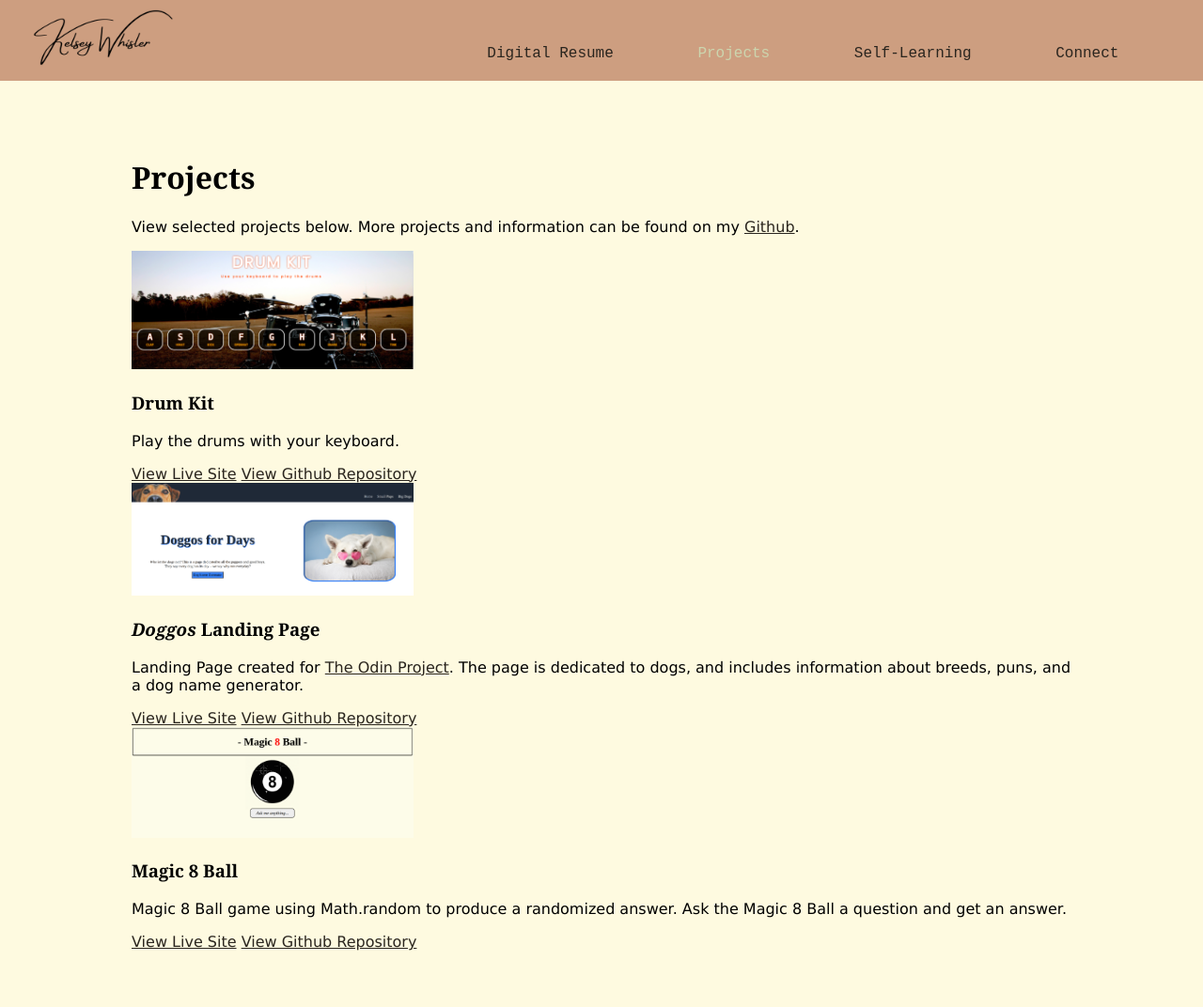
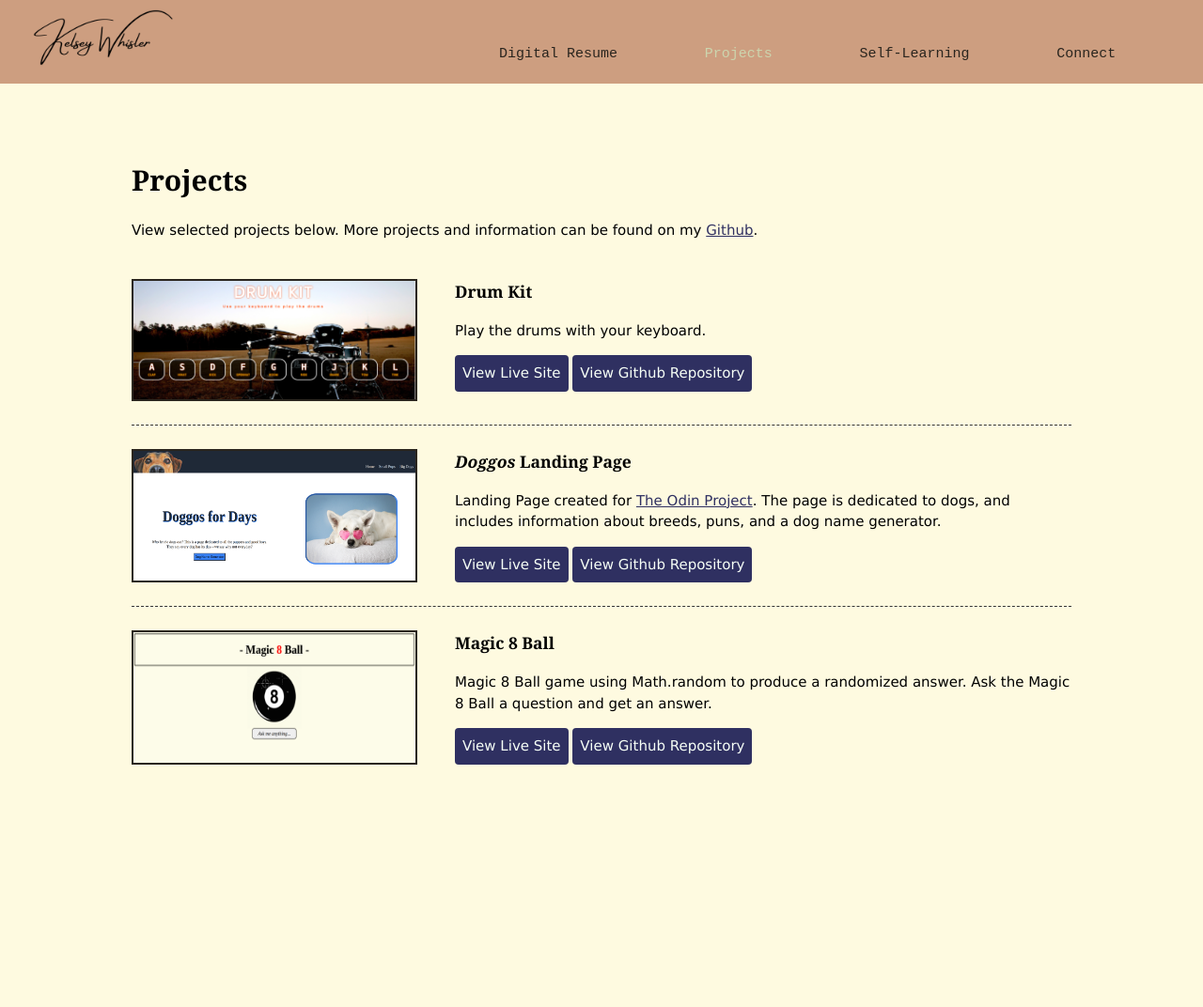
Before and after one commit to kwhis/kwhis.github.io, a PHP site: page /pages/projects.html in a window 1280 px wide. Shown: the whole page at 94% size. After the commit the page ends 814 px from the top, so only its background shows below. Run offline with PHP 8.4, Linux system fonts and the light colour scheme.

Commit message:
Create new layout for projects so description is aligned to the right of project image

```diff
--- a/pages/projects.html
+++ b/pages/projects.html
@@ -27,7 +27,7 @@
         </div>
       </div>
     </nav>
-    <div class="projects content">
+    <div class="projects content divider">
       <h1>Projects</h1>
       <p>
         View selected projects below. More projects and information can be found
@@ -41,14 +41,19 @@
           src="../images/drum-kit-screenshot.png"
           alt="Screenshot of Drum Kit"
         />
+        <div class="project-description">
           <h3>Drum Kit</h3>
           <p>Play the drums with your keyboard.</p>
           <a class="btn" href="https://kwhis.github.io/drum-kit" target="_blank"
             >View Live Site</a
           >
-        <a class="btn" href="https://github.com/kwhis/drum-kit" target="_blank"
+          <a
+            class="btn"
+            href="https://github.com/kwhis/drum-kit"
+            target="_blank"
             >View Github Repository</a
           >
+        </div>
       </section>
 
       <!-- Project 2 -->
@@ -57,6 +62,7 @@
           src="../images/doggos-screenshot.png"
           alt="Screenshot of Doggos Landing Page"
         />
+        <div class="project-description">
           <h3><i>Doggos</i> Landing Page</h3>
           <p>
             Landing Page created for
@@ -71,6 +77,7 @@
           <a class="btn" href="https://github.com/kwhis/doggos" target="_blank"
             >View Github Repository</a
           >
+        </div>
       </section>
 
       <!-- Project 3 -->
@@ -79,12 +86,16 @@
           src="../images/magic8ball-screenshot.png"
           alt="Screenshot of Magic 8 Ball"
         />
+        <div class="project-description">
           <h3>Magic 8 Ball</h3>
           <p>
             Magic 8 Ball game using Math.random to produce a randomized answer.
             Ask the Magic 8 Ball a question and get an answer.
           </p>
-        <a class="btn" href="https://kwhis.github.io/magic8ball" target="_blank"
+          <a
+            class="btn"
+            href="https://kwhis.github.io/magic8ball"
+            target="_blank"
             >View Live Site</a
           >
           <a
@@ -93,6 +104,7 @@
             target="_blank"
             >View Github Repository</a
           >
+        </div>
       </section>
     </div>
   </body>
--- a/styles/style.css
+++ b/styles/style.css
@@ -13,7 +13,10 @@ peachpuff;
 body {
   font-family: Verdana, sans-serif;
   background-color: #fefae0;
-  margin: 0px;
+  margin: 0;
+  padding: 0;
+  font-size: 15px;
+  line-height: 1.5;
 }
 
 h1,
@@ -121,8 +124,53 @@ a {
 
 /*Projects
 -------------------------------------------*/
+.project-item {
+  overflow: hidden;
+  display: flex;
+}
+
+.project-description {
+  padding-left: 40px;
+}
+
 .projects img {
   width: 300px;
+  border:2px solid #2a251e ;
+}
+
+.project-item h3 {
+  margin-top: 0;
+}
+
+.projects p a {
+  color: #2f3061;
+  text-decoration: underline;
+}
+
+.projects p a:hover {
+  text-decoration: none;
+}
+
+.projects .btn {
+  background-color: #2f3061;
+  color: #f7fff7;
+  padding: 8px;
+  border-radius: 4px;
+  display: inline-block;
+  text-decoration: none;
+}
+
+.projects .btn:hover {
+
+  background-color: rgba(47, 48, 97, 80%);
+}
+.divider > section {
+  border-bottom: 1px dashed #343434;
+  padding: 25px 0;
+}
+
+.divider > section:last-of-type {
+  border-bottom: none;
 }
 
 /*Connect
```
Lines whose indentation alone changed are shown as unchanged.
